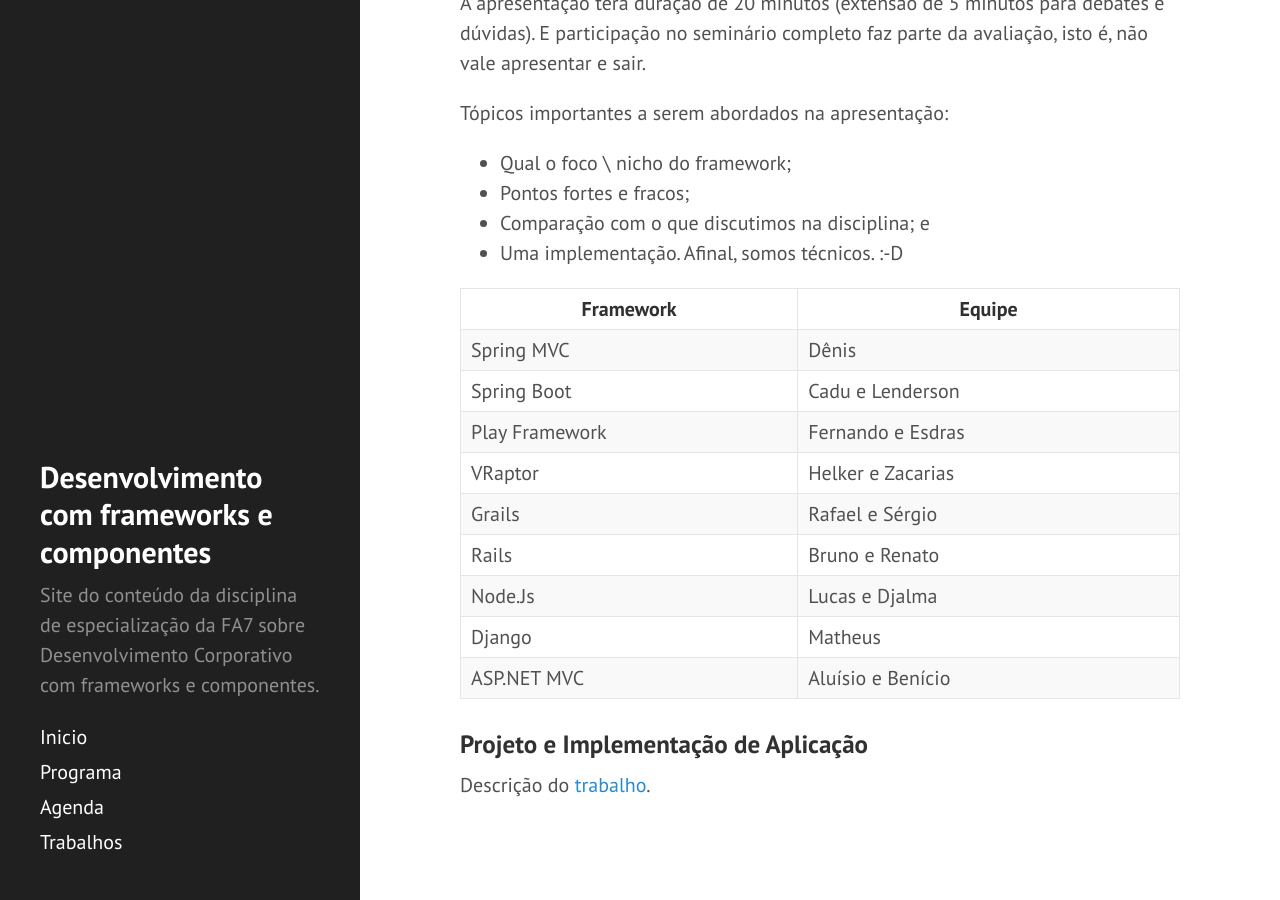
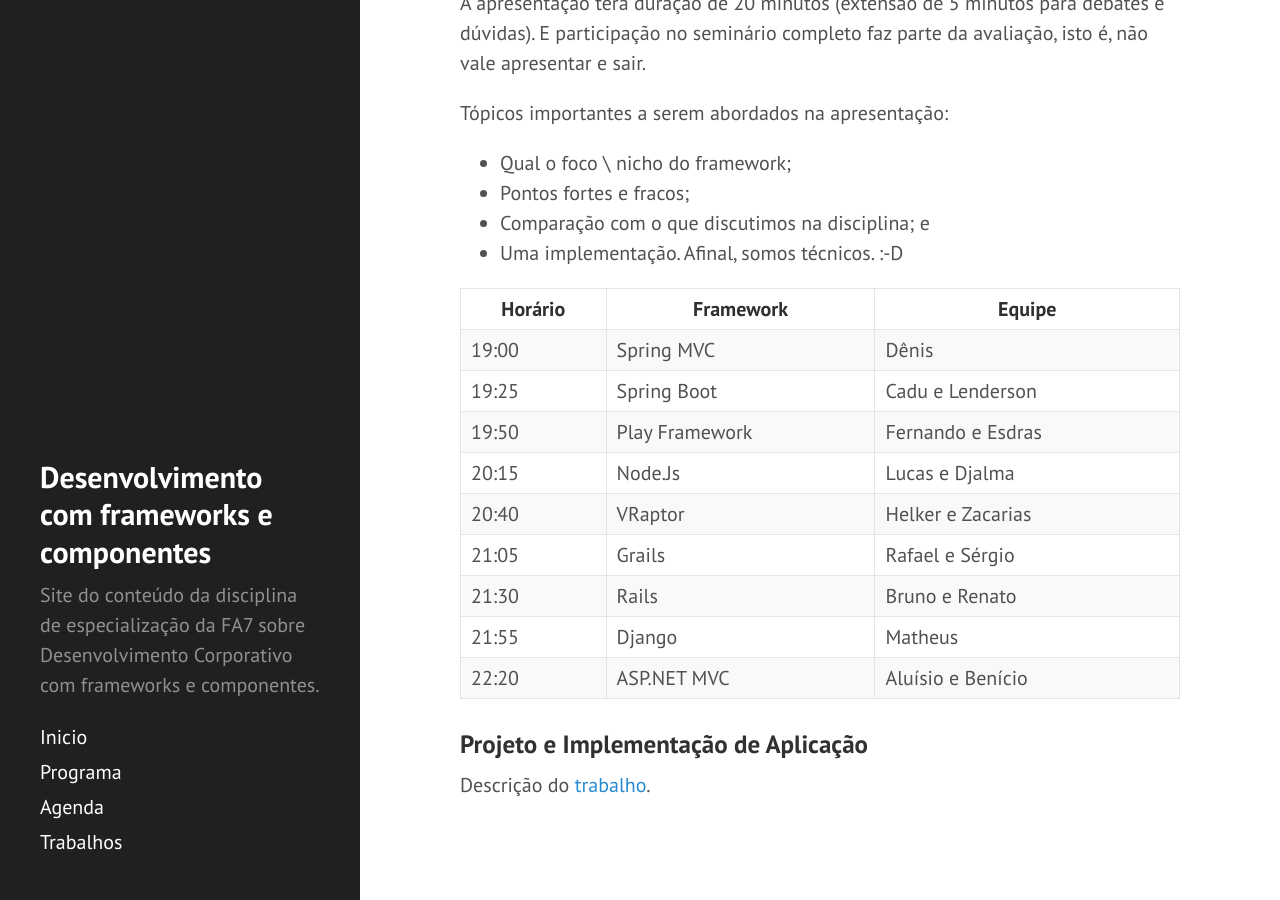
Before and after one commit to michelav/fa7-frameworks, a Jekyll site: the page built from index.md, in a window 1280 px wide and 900 px high, scrolled down 2884 px. Built offline with Jekyll 4.4.1, drawn with Linux system fonts in a browser that asks for light colours.

Commit message:
Atualizando planilha dos seminarios

```diff
--- a/index.md
+++ b/index.md
@@ -156,17 +156,17 @@
 * Uma implementação. Afinal, somos técnicos. :-D
 
 
-**Framework**  | **Equipe**
----------------| -------------
-Spring MVC     | Dênis
-Spring Boot    | Cadu e Lenderson
-Play Framework | Fernando e Esdras
-VRaptor        | Helker e Zacarias
-Grails         | Rafael e Sérgio
-Rails          | Bruno e Renato
-Node.Js        | Lucas e Djalma
-Django         | Matheus
-ASP.NET MVC    | Aluísio e Benício
+**Horário** | **Framework**  | **Equipe**
+------------|---------------| -------------
+19:00       | Spring MVC     | Dênis
+19:25       | Spring Boot    | Cadu e Lenderson
+19:50       | Play Framework | Fernando e Esdras
+20:15       | Node.Js        | Lucas e Djalma
+20:40       | VRaptor        | Helker e Zacarias
+21:05       | Grails         | Rafael e Sérgio
+21:30       | Rails          | Bruno e Renato
+21:55       | Django         | Matheus
+22:20       | ASP.NET MVC    | Aluísio e Benício
 
 ### Projeto e Implementação de Aplicação
 Descrição do <a href="{{site.github.url}}/trabalho/requisitos.html">trabalho</a>.
```
